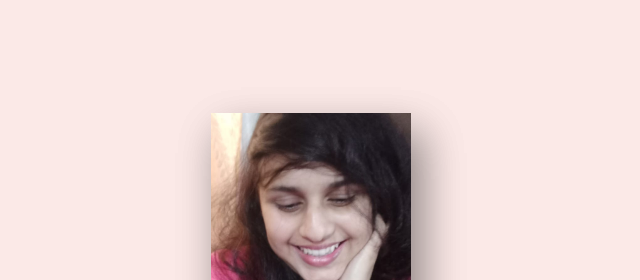
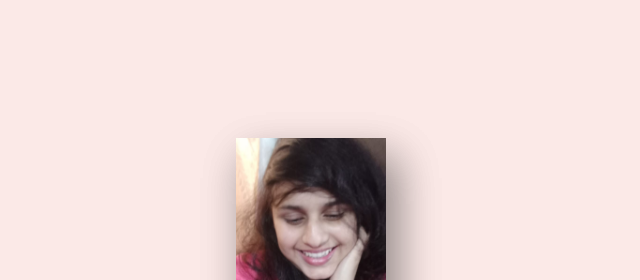
Before and after one commit to itgitnit/random, a plain HTML site: page index.html in a window 1280 px wide. Shown: the part 137-417 px from the top of the page, without its empty margins (329-969 px from the left). Drawn offline with Linux system fonts and the light colour scheme.

Commit message:
Change height and width

```diff
--- a/style.css
+++ b/style.css
@@ -15,8 +15,8 @@ body {
 }
 .card {
   position: relative;
-  width: 200px;
-  height: 300px;
+  width: 150px;
+  height: 250px;
   background: #fff;
   transform-style: preserve-3d;
   transform: perspective(1000px);
@@ -67,7 +67,7 @@ body {
 }
 .card .details .content {
   display: flex;
-  justify-content: center;
+  justify-content: centers;
   align-items: center;
   flex-direction: column;
 }
```
